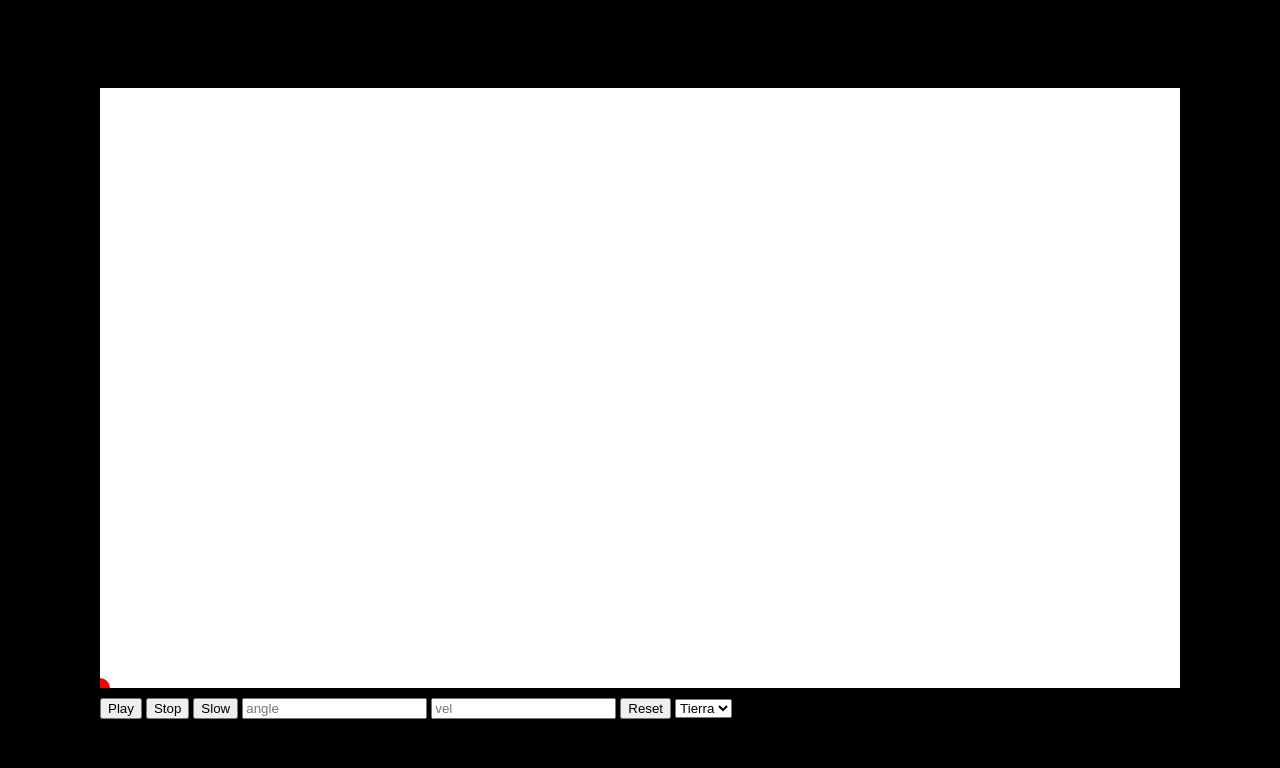
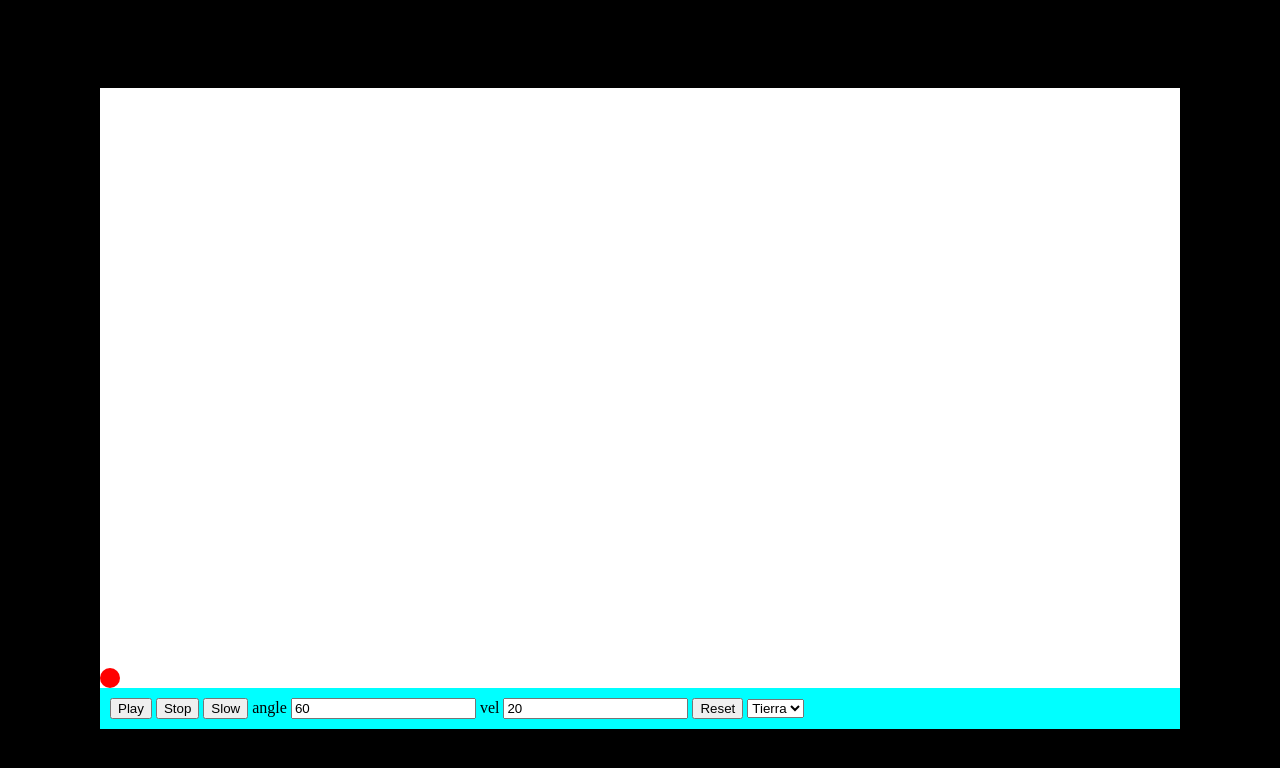
Before and after one commit to josemjaramillo/lab-simulation, a plain HTML site: page index.html in a window 1280 px wide. Drawn offline with Linux system fonts and the light colour scheme.

Commit message:
add inputs functionality and simulation correction

```diff
--- a/index.html
+++ b/index.html
@@ -1,21 +1,38 @@
 <!DOCTYPE html>
 <html lang="en">
   <head>
-    <meta charset="UTF-8">
-    <meta name="viewport" content="width=device-width, initial-scale=1.0">
+    <meta charset="UTF-8" />
+    <meta name="viewport" content="width=device-width, initial-scale=1.0" />
     <title>Parabolic movement</title>
-    <link rel="stylesheet" href="style.css">
+    <link rel="stylesheet" href="style.css" />
   </head>
   <body>
     <div class="container">
-        <canvas id="mainCanvas" width="1080" height="600">
-        </canvas>
+      <canvas id="mainCanvas" width="1080" height="600"> </canvas>
       <div class="interface">
+        <div class="buttons-container">
           <button id="play">Play</button>
           <button id="stop">Stop</button>
           <button id="slow">Slow</button>
-            <input type="text" placeholder="angle">
-            <input type="text" placeholder="vel">
+        </div>
+        <label for="angle">angle</label>
+        <input
+          class="param-input"
+          name="angle"
+          type="number"
+          placeholder="angle"
+          value="60"
+          max="90"
+        />
+        <label for="vel">vel</label>
+        <input
+          class="param-input"
+          name="v0"
+          type="number"
+          placeholder="vel"
+          value="20"
+          max="25"
+        />
         <button>Reset</button>
         <select name="gravity" id="gravity">
           <option value="earth">Tierra</option>
--- a/index.js
+++ b/index.js
@@ -7,12 +7,11 @@ const width = canvas.width;
 const height = canvas.height;
 // console.log(`${width} ${height}`);
 
-
-function drawBall(x, y) {
+function drawBall(x, y, radius=10) {
     ctx.clearRect(0, 0, width, height);
     ctx.beginPath();
     ctx.fillStyle = "red";
-    ctx.arc(x, height - y, 10, 0, Math.PI * 2); // (x, y) centro de bola
+    ctx.arc(x, height - y, radius, 0, Math.PI * 2); // (x, y) centro de bola
     ctx.fill();
 }
 
@@ -28,7 +27,7 @@ const stopButton = document.getElementById("stop");
 stopButton.addEventListener("click", (e) => {
     animationController.stop();
     playButton.textContent = "Play";
-    drawBall(x0, y0)
+    drawBall(x0_canva, y0_canva)
 })
 
 const slowButton = document.getElementById("slow");
@@ -37,15 +36,40 @@ slowButton.addEventListener("click", (e) => {
     slowButton.textContent = animationController.isSlow() ? "Normal" : "Slow";
 })
 
-const x0 = 0;
-const y0 = 0;
-const v0 = 20; // [m/s]
-const angle = 60; // [degrees]
-let [x_array, y_array] = simulate(x0, y0, v0, angle);
+const x0_canva = 10;
+const y0_canva = 10;
+let v0 = 20; // [m/s]
+let angle = 60; // [degrees]
+let [x_array, y_array] = simulate(0, 0, v0, angle);
+
+const inputs = document.querySelectorAll(".param-input");
+inputs.forEach((input) => {
+    input.addEventListener("input", (e) => {
+        console.log(`${e.target.name} = ${e.target.value}`)
+        switch (e.target.name) {
+            case "v0":
+                v0 = Number(e.target.value);
+                break;
+            case "angle":
+                angle = Number(e.target.value);
+                break;
+
+            default:
+                break;
+        }
+        [x_array, y_array] = simulate(0, 0, v0, angle);
+    })
+})
+
+function scaleWorld2Canvas(x, y){
+    let scale = width / 20; // width[px]/20[m]
+
+    return [x0_canva + x * scale, y0_canva + y * scale]
+}
+
 
 function createAnimation() {
     let i = 0;
-    let scale = width / 20; // width[px]/20[m]
     let slowDelay = 20; // ms (camara lenta)
     let isRunning = false;
     let isSlow = false;
@@ -60,8 +84,7 @@ function createAnimation() {
             return;
         }
 
-        let x = x_array[i] * scale;
-        let y = y_array[i] * scale;
+        let [x, y] = scaleWorld2Canvas(x_array[i], y_array[i])
         drawBall(x, y);
 
         i++;
@@ -83,7 +106,7 @@ function createAnimation() {
             isRunning = false
             i = 0;
         },
-        slow(){
+        slow() {
             isSlow = !isSlow;
         },
         isRunning: () => isRunning,
@@ -92,4 +115,4 @@ function createAnimation() {
 
 }
 
-drawBall(x0, y0)
+drawBall(x0_canva, y0_canva)
--- a/simul.js
+++ b/simul.js
@@ -47,5 +47,17 @@ export function simulate(x0, y0, v0, angle, g = 9.80665) {
         y.push(y_t);
 
     }
+
+    // Add last point (y = 0)
+    let t = maxTime;
+    let vx_t = vx0 + ax * t;
+    let vy_t = vy0 + ay * t;
+
+    let x_t = x0 + vx_t * t + ax * Math.pow(t, 2) / 2;
+    // let y_t = y0 + vy_t * t + ay * Math.pow(t, 2) / 2; // optional
+
+    x.push(x_t);
+    y.push(0); // Forcing to ground
+
     return [x, y]
 }
--- a/style.css
+++ b/style.css
@@ -14,10 +14,14 @@ body{
     display: flex;
     flex-direction: column;
     align-items: start;
+    background-color: aqua;
 }
 
 .interface {
+    /* align-self: start; */
+    padding: 10px;
+}
 
-    /* align-self: start; */
-    padding: 10px 10px 10px 0;
+.buttons-container{
+    display: inline-block;
 }
```
Lines whose indentation alone changed are shown as unchanged.
